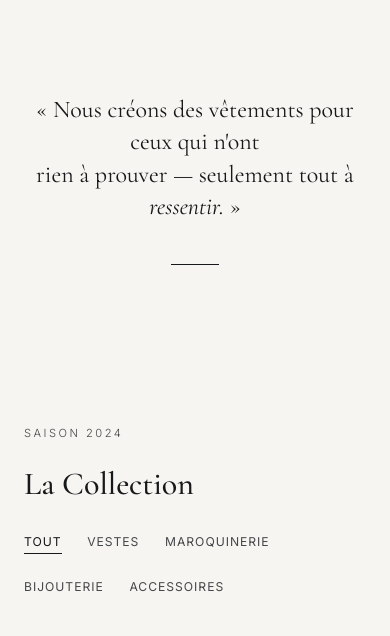
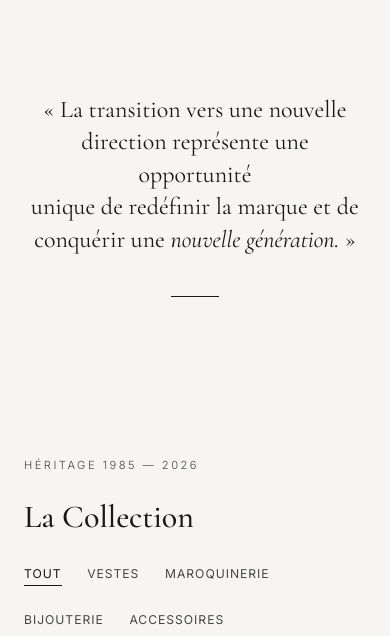
Before and after one commit to desurmontvictor-design/monbot, a Python web app: template templates/index.html in a window 390 px wide. Shown: the part 846-1482 px from the top of the page. Run offline with Jinja, Linux system fonts and the light colour scheme; the template is opened without the code that fills it, so the values that code supplies are empty.

Commit message:
Adapt Ozza site content to the actual school case study
Replaces the invented "connected jacket / High Cruiser" storyline with
the real OZZA brief: a textile house founded in 1985 by Jean-Paul
Dupont, now transitioning to his daughter Élise Dupont and her husband
Marc Lefebvre, with a focus on sustainability and digital
transformation. Reworks hero, statement, "La Relève" section, maison
history, and contact/footer copy accordingly; drops the now-unused
jacket color-slideshow CSS/JS.

Co-Authored-By: Claude Sonnet 5 <noreply@anthropic.com>
Claude-Session: https://claude.ai/code/session_01EtBSTmdpmTXBe6pP1BFcU2

```diff
--- a/static/js/main.js
+++ b/static/js/main.js
@@ -50,23 +50,6 @@ filterButtons.forEach((btn) => {
   });
 });
 
-// ─── JACKET COLOR SLIDESHOW ───
-const jSlides = document.querySelectorAll(".j-slide");
-const jDots = document.querySelectorAll(".j-dot");
-const jColorTag = document.getElementById("jColorTag");
-
-const setJacketSlide = (index) => {
-  jSlides.forEach((slide, i) => slide.classList.toggle("active", i === index));
-  jDots.forEach((dot, i) => dot.classList.toggle("active", i === index));
-  if (jColorTag && jSlides[index]) {
-    jColorTag.textContent = jSlides[index].dataset.color;
-  }
-};
-
-jDots.forEach((dot) => {
-  dot.addEventListener("click", () => setJacketSlide(Number(dot.dataset.i)));
-});
-
 // ─── CONTACT FORM ───
 const contactForm = document.getElementById("contactForm");
 if (contactForm) {
--- a/templates/index.html
+++ b/templates/index.html
@@ -3,8 +3,8 @@
 <head>
   <meta charset="UTF-8">
   <meta name="viewport" content="width=device-width, initial-scale=1.0">
-  <title>OZZA — High Cruiser</title>
-  <meta name="description" content="OZZA — High Cruiser. La veste qui se transforme avec vous. Prêt-à-porter de luxe, innovation discrète.">
+  <title>OZZA — Maison de Textile depuis 1985</title>
+  <meta name="description" content="OZZA, maison de textile de luxe fondée en 1985 par Jean-Paul Dupont. Un héritage à la croisée des chemins, entre tradition et nouvelle génération.">
   <link rel="preconnect" href="https://fonts.googleapis.com">
   <link rel="preconnect" href="https://fonts.gstatic.com" crossorigin>
   <link href="https://fonts.googleapis.com/css2?family=Cormorant+Garamond:ital,wght@0,300;0,400;0,500;0,600;1,300;1,400;1,500&family=Inter:wght@300;400;500&display=swap" rel="stylesheet">
@@ -17,12 +17,12 @@
   <div class="nav-wrap">
     <div class="nav-left">
       <a href="#collection">Collection</a>
-      <a href="#jacket">La Veste</a>
+      <a href="#releve">La Relève</a>
     </div>
 
     <a href="#hero" class="nav-logo">
       <span class="nav-logo-main">OZZA</span>
-      <span class="nav-logo-sub">High Cruiser</span>
+      <span class="nav-logo-sub">Depuis 1985</span>
     </a>
 
     <div class="nav-right">
@@ -38,7 +38,7 @@
 
 <div class="nav-drawer" id="drawer">
   <a href="#collection">Collection</a>
-  <a href="#jacket">La Veste</a>
+  <a href="#releve">La Relève</a>
   <a href="#maison">La Maison</a>
   <a href="#contact">Contact</a>
 </div>
@@ -55,11 +55,11 @@
 
   <div class="hero-text">
     <div class="hero-title-wrap">
-      <p class="hero-eyebrow">Collection Automne — Hiver 2024</p>
-      <h1 class="hero-title">Innovation<br><em>Discrète</em></h1>
+      <p class="hero-eyebrow">Maison fondée en 1985</p>
+      <h1 class="hero-title">L'élégance,<br><em>à la croisée des chemins</em></h1>
     </div>
     <div class="hero-meta">
-      <p>La veste qui se transforme avec vous. Une technologie invisible au service d'une élégance absolue.</p>
+      <p>Autrefois symbole du luxe à la française, OZZA amorce aujourd'hui sa transition vers une nouvelle génération.</p>
       <a href="#collection" class="hero-scroll-link">
         <span class="hero-scroll-line"></span>
         Découvrir
@@ -71,8 +71,8 @@
 <!-- ─── STATEMENT ─── -->
 <section id="statement">
   <p class="statement-text reveal">
-    « Nous créons des vêtements pour ceux qui n'ont<br>
-    rien à prouver — seulement tout à <em>ressentir.</em> »
+    « La transition vers une nouvelle direction représente une opportunité<br>
+    unique de redéfinir la marque et de conquérir une <em>nouvelle génération.</em> »
   </p>
   <div class="statement-rule"></div>
 </section>
@@ -83,7 +83,7 @@
 
     <div class="s-header reveal">
       <div>
-        <p class="s-eyebrow">Saison 2024</p>
+        <p class="s-eyebrow">Héritage 1985 — 2026</p>
         <h2 class="s-title">La Collection</h2>
       </div>
       <div style="display:flex; gap:2rem; align-items:center;">
@@ -104,13 +104,13 @@
     <!-- Wide hero product -->
     <div class="p-card p-card--wide" data-cat="vestes">
       <div class="p-img">
-        <img src="https://images.unsplash.com/photo-1539109136881-3be0616acf4b?w=1200&q=85&auto=format&fit=crop&crop=center" alt="Veste Chromatique I" loading="lazy">
-        <span class="p-badge">Nouveauté</span>
+        <img src="https://images.unsplash.com/photo-1539109136881-3be0616acf4b?w=1200&q=85&auto=format&fit=crop&crop=center" alt="Veste Héritage" loading="lazy">
+        <span class="p-badge">Pièce signature</span>
       </div>
       <div class="p-info">
         <div>
-          <p class="p-name">Veste Chromatique I</p>
-          <p class="p-sub">Laine mérinos · Tech-fiber OZZA · Doublure soie</p>
+          <p class="p-name">Veste Héritage</p>
+          <p class="p-sub">Laine mérinos · Doublure soie · Fabrication française</p>
         </div>
         <span class="p-price">3 800 €</span>
       </div>
@@ -227,65 +227,39 @@
   </div>
 </section>
 
-<!-- ─── JACKET ─── -->
-<section id="jacket" style="margin-top: clamp(4rem,7vw,7rem);">
+<!-- ─── LA RELÈVE ─── -->
+<section id="releve" style="margin-top: clamp(4rem,7vw,7rem);">
 
   <div class="jacket-left">
-    <div class="j-slides" id="jSlides">
-      <div class="j-slide active" data-color="Bleu Profond">
-        <img src="https://images.unsplash.com/photo-1558618666-fcd25c85cd64?w=900&q=85&auto=format&fit=crop&crop=center" alt="Bleu Profond" loading="lazy">
-      </div>
-      <div class="j-slide" data-color="Vert Sauge">
-        <img src="https://images.unsplash.com/photo-1591047139829-d91aecb6caea?w=900&q=85&auto=format&fit=crop" alt="Vert Sauge" loading="lazy">
-      </div>
-      <div class="j-slide" data-color="Prune Nuit">
-        <img src="https://images.unsplash.com/photo-1512327536842-5aa37d1ba3e3?w=900&q=85&auto=format&fit=crop" alt="Prune Nuit" loading="lazy">
-      </div>
-      <div class="j-slide" data-color="Caramel Doré">
-        <img src="https://images.unsplash.com/photo-1548712218-777eb8fc8b2c?w=900&q=85&auto=format&fit=crop" alt="Caramel Doré" loading="lazy">
-      </div>
-    </div>
-
-    <span class="j-color-tag" id="jColorTag">Bleu Profond</span>
-
-    <div class="j-nav" id="jNav">
-      <div class="j-dot active" data-i="0"></div>
-      <div class="j-dot" data-i="1"></div>
-      <div class="j-dot" data-i="2"></div>
-      <div class="j-dot" data-i="3"></div>
-    </div>
+    <img src="https://images.unsplash.com/photo-1595777457583-95e059d581b8?w=900&q=85&auto=format&fit=crop" alt="Élise Dupont et Marc Lefebvre" loading="lazy">
   </div>
 
   <div class="jacket-right">
-    <p class="s-eyebrow reveal">Technologie OZZA</p>
-    <h2 class="j-title reveal">La veste qui<br><em>se transforme</em><br>avec vous.</h2>
-    <p class="j-desc reveal">Première veste au monde à changer de couleur via application smartphone. Dix-huit teintes disponibles. La même pièce, dix-huit personnalités.</p>
+    <p class="s-eyebrow reveal">Une transition familiale</p>
+    <h2 class="j-title reveal">Élise Dupont<br>& <em>Marc Lefebvre</em></h2>
+    <p class="j-desc reveal">Alors que Jean-Paul Dupont, fondateur d'OZZA, s'apprête à tirer sa révérence, sa fille Élise et son mari Marc Lefebvre prennent les commandes de la maison avec l'ambition de la redynamiser sans trahir son héritage.</p>
 
     <div class="j-specs reveal">
       <div class="j-spec">
-        <span class="j-spec-label">Autonomie</span>
-        <span class="j-spec-value">48 heures</span>
+        <span class="j-spec-label">Élise Dupont</span>
+        <span class="j-spec-value">Diplômée de l'Institut Français de la Mode</span>
       </div>
       <div class="j-spec">
-        <span class="j-spec-label">Contrôle</span>
-        <span class="j-spec-value">iOS & Android</span>
+        <span class="j-spec-label">Marc Lefebvre</span>
+        <span class="j-spec-value">Expert en marketing digital</span>
       </div>
       <div class="j-spec">
-        <span class="j-spec-label">Teintes</span>
-        <span class="j-spec-value">18 couleurs</span>
+        <span class="j-spec-label">Priorité n°1</span>
+        <span class="j-spec-value">Matériaux écologiques & production responsable</span>
       </div>
       <div class="j-spec">
-        <span class="j-spec-label">Matière</span>
-        <span class="j-spec-value">Laine mérinos + Tech-fiber</span>
-      </div>
-      <div class="j-spec">
-        <span class="j-spec-label">Prix</span>
-        <span class="j-spec-value">3 800 €</span>
+        <span class="j-spec-label">Priorité n°2</span>
+        <span class="j-spec-value">Vente en ligne & présence digitale renforcée</span>
       </div>
     </div>
 
     <a href="#contact" class="j-cta reveal">
-      Prendre rendez-vous
+      Suivre la nouvelle direction
       <span class="j-cta-arrow"></span>
     </a>
   </div>
@@ -297,47 +271,47 @@
   <div class="maison-inner">
 
     <div class="maison-left">
-      <p class="s-eyebrow reveal">Depuis 2008</p>
-      <h2 class="maison-title reveal">Une maison<br>fondée sur l'art<br>de <em>l'invisible.</em></h2>
+      <p class="s-eyebrow reveal">Depuis 1985</p>
+      <h2 class="maison-title reveal">Une maison<br>fondée sur<br>l'<em>exigence.</em></h2>
       <p class="maison-body reveal">
-        Fondée à Milan en 2008 par un collectif de designers et d'ingénieurs textiles, OZZA a toujours refusé de choisir entre innovation et tradition. Chaque pièce est produite en série limitée, dans nos ateliers de la Via Montenapoleone. En 2024, la maison se réinvente avec sa première collection intelligente — sans jamais compromettre l'essentiel.
+        Fondée en 1985 par Jean-Paul Dupont, OZZA s'est imposée dans les années 2000 comme un acteur incontournable du textile de luxe, portée par des collections acclamées et une expansion internationale à Paris, aux États-Unis puis en Asie. Mais le marché a changé : fast fashion, vente en ligne, nouvelles attentes des consommateurs. OZZA doit aujourd'hui réinventer son approche sans renier son héritage.
       </p>
 
       <div class="maison-values reveal">
         <div class="m-value">
-          <span class="m-value-label">Innovation</span>
-          <p class="m-value-text">Technologie textile de pointe intégrée dans chaque pièce.</p>
-        </div>
-        <div class="m-value">
-          <span class="m-value-label">Minimalisme</span>
-          <p class="m-value-text">L'essentiel. Rien de moins, rien de plus.</p>
+          <span class="m-value-label">Héritage</span>
+          <p class="m-value-text">Quarante ans de savoir-faire et une signature reconnue à l'international.</p>
         </div>
         <div class="m-value">
           <span class="m-value-label">Durabilité</span>
-          <p class="m-value-text">Matières responsables, production éthique.</p>
+          <p class="m-value-text">Matériaux écologiques et processus de production responsables.</p>
         </div>
         <div class="m-value">
-          <span class="m-value-label">Exclusivité</span>
-          <p class="m-value-text">Éditions limitées. Pièces numérotées.</p>
+          <span class="m-value-label">Innovation</span>
+          <p class="m-value-text">Une présence digitale renforcée pour séduire une nouvelle génération.</p>
+        </div>
+        <div class="m-value">
+          <span class="m-value-label">Transmission</span>
+          <p class="m-value-text">Une nouvelle direction, fidèle à la vision fondatrice.</p>
         </div>
       </div>
     </div>
 
     <div class="maison-right reveal">
       <div class="maison-stat">
-        <span class="maison-stat-n">16</span>
-        <span class="maison-stat-l">Ans d'excellence</span>
+        <span class="maison-stat-n">40</span>
+        <span class="maison-stat-l">Ans d'histoire</span>
       </div>
       <img
         class="maison-img-main"
         src="https://images.unsplash.com/photo-1487222477894-8943e31ef7b2?w=700&q=85&auto=format&fit=crop&crop=top"
-        alt="Atelier OZZA Milan"
+        alt="Atelier OZZA"
         loading="lazy"
       >
       <img
         class="maison-img-inset"
         src="https://images.unsplash.com/photo-1544441893-675973e31985?w=400&q=80&auto=format&fit=crop"
-        alt="Savoir-faire"
+        alt="Savoir-faire OZZA"
         loading="lazy"
       >
     </div>
@@ -350,18 +324,18 @@
   <div class="contact-inner">
 
     <div class="contact-left">
-      <p class="s-eyebrow reveal">Expérience Privée</p>
+      <p class="s-eyebrow reveal">Nous rencontrer</p>
       <h2 class="contact-title reveal">Rejoindre<br>l'univers <em>OZZA.</em></h2>
-      <p class="contact-body reveal">Nos conseillers dédiés vous accompagnent vers la pièce qui vous ressemble. Showrooms sur rendez-vous.</p>
+      <p class="contact-body reveal">Nos conseillers vous accueillent en boutique ou sur rendez-vous pour découvrir la nouvelle direction de la maison.</p>
 
       <div class="contact-locs reveal">
         <div class="c-loc">
-          <span class="c-loc-city">Milan — Siège</span>
-          <span class="c-loc-addr">Via Montenapoleone, 8</span>
+          <span class="c-loc-city">Paris — Siège</span>
+          <span class="c-loc-addr">8 Place Vendôme, 75001</span>
         </div>
         <div class="c-loc">
-          <span class="c-loc-city">Paris</span>
-          <span class="c-loc-addr">8 Place Vendôme, 75001</span>
+          <span class="c-loc-city">Lyon</span>
+          <span class="c-loc-addr">Rue du Président Herriot, 24</span>
         </div>
         <div class="c-loc">
           <span class="c-loc-city">Genève</span>
@@ -369,7 +343,7 @@
         </div>
         <div class="c-loc" style="border-bottom:none;">
           <span class="c-loc-city">E-mail</span>
-          <span class="c-loc-addr">experience@ozza-highcruiser.com</span>
+          <span class="c-loc-addr">contact@ozza.fr</span>
         </div>
       </div>
     </div>
@@ -393,8 +367,8 @@
         <label class="f-label" for="subject">Sujet</label>
         <select class="f-input" id="subject">
           <option value="" disabled selected>Sélectionner…</option>
-          <option>Prendre rendez-vous en showroom</option>
-          <option>La veste intelligente</option>
+          <option>Prendre rendez-vous en boutique</option>
+          <option>La nouvelle direction</option>
           <option>Sur-mesure</option>
           <option>Autre demande</option>
         </select>
@@ -417,8 +391,8 @@
   <div class="footer-top">
     <div class="f-brand">
       <span class="f-logo">OZZA</span>
-      <span class="f-logo-sub">High Cruiser</span>
-      <p class="f-brand-desc">Prêt-à-porter de luxe depuis 2008. La discrétion comme signature. L'innovation comme héritage.</p>
+      <span class="f-logo-sub">Maison de textile depuis 1985</span>
+      <p class="f-brand-desc">Fondée par Jean-Paul Dupont. Aujourd'hui portée par Élise Dupont et Marc Lefebvre, entre héritage et modernité.</p>
       <div class="f-socials">
         <a href="#" class="f-social">Instagram</a>
         <a href="#" class="f-social">Pinterest</a>
@@ -429,11 +403,10 @@
     <div>
       <p class="f-col-title">Collection</p>
       <ul class="f-links">
-        <li><a href="#collection">Vestes Intelligentes</a></li>
+        <li><a href="#collection">Vestes</a></li>
         <li><a href="#collection">Maroquinerie</a></li>
         <li><a href="#collection">Bijouterie</a></li>
         <li><a href="#collection">Accessoires</a></li>
-        <li><a href="#collection">Éditions Limitées</a></li>
       </ul>
     </div>
 
@@ -441,17 +414,16 @@
       <p class="f-col-title">La Maison</p>
       <ul class="f-links">
         <li><a href="#maison">Notre Histoire</a></li>
-        <li><a href="#jacket">La Technologie</a></li>
+        <li><a href="#releve">La Relève</a></li>
         <li><a href="#maison">Nos Valeurs</a></li>
-        <li><a href="#contact">Showrooms</a></li>
-        <li><a href="#contact">Presse</a></li>
+        <li><a href="#contact">Boutiques</a></li>
       </ul>
     </div>
 
     <div>
       <p class="f-col-title">Service</p>
       <ul class="f-links">
-        <li><a href="#contact">Rendez-vous Privé</a></li>
+        <li><a href="#contact">Rendez-vous</a></li>
         <li><a href="#contact">Sur-mesure</a></li>
         <li><a href="#contact">Service Après-vente</a></li>
         <li><a href="#contact">Livraison</a></li>
@@ -460,7 +432,7 @@
   </div>
 
   <div class="footer-bottom">
-    <p class="f-copy">© 2024 OZZA High Cruiser. Tous droits réservés.</p>
+    <p class="f-copy">© 2026 OZZA. Projet de cours — tous droits fictifs.</p>
     <div class="f-legal">
       <a href="#">Mentions légales</a>
       <a href="#">Confidentialité</a>
```
Also changed, not shown: static/css/styles.css (+6 -46 lines).
